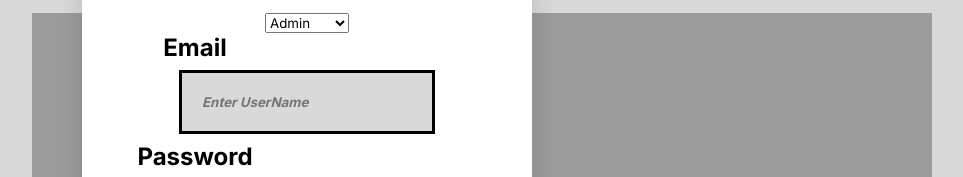
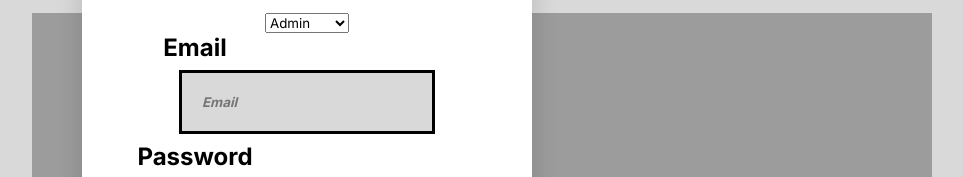
Before and after one commit to QauAli/front-end, a React (Create React App) app: page /Signup in a window 1280 px wide. Shown: the part 137-314 px from the top of the page, without its empty margins (158-1121 px from the left). Built offline with nearby package versions, Linux system fonts and the light colour scheme.

Commit message:
updating profile component populated

```diff
--- a/src/DynamicComponents/Profile.js
+++ b/src/DynamicComponents/Profile.js
@@ -1,11 +1,25 @@
-import React, { useState } from 'react';
+import React, { useState, useEffect } from 'react';
 import './Profileupdate.css';
 import { useLocation } from 'react-router-dom';
 import defaultAvatar from '../images/default-avatar.png';
+import arrays from "../variables/globals";
+
 
 function Profile() {
   const location = useLocation();
   // const role = location.state ? location.state.role : values.role;
+
+  useEffect(() => {
+
+    if(arrays.isLoggedin){
+      setvalues({...values, email:arrays.email, password:arrays.password})
+
+    }
+
+    console.log("Email="+arrays.email + "password="+arrays.password+"role="+arrays.role);
+
+  },);
+
 
   const [values, setvalues] = useState({
     email: "",
--- a/src/components/LoginMember/LoginMember.js
+++ b/src/components/LoginMember/LoginMember.js
@@ -10,7 +10,14 @@ function LoginMember(props) {
 
   function handleUser(data) {
     arrays.user.push(data);
+    arrays.isLoggedin = true;
+    arrays.email = data.email;
+    arrays.role = data.role;
+    arrays.password = data.password;
+    console.log(data);
+
     props.onRoleChange(data.role);
+    console.log("aaabbc"+arrays.isLoggedin);
     switch (data.role) {
       case 'admin':
         console.log("Navigating to Admindashboard");
@@ -29,7 +36,7 @@ function LoginMember(props) {
         navigate("/");
         break;
     }
-    navigate("/Profile", { state: { role: role } }); // Use type instead of data.role
+   // navigate("/Profile", { state: { role: role } }); // Use type instead of data.role
   }
 
 
@@ -82,6 +89,7 @@ function LoginMember(props) {
 
     if (!response.ok) {
       console.log("Email OR Password Incorrect");
+      arrays.isLoggedin = false;
     } else {
       // console.log("Login Successfully");
       //console.log("handle registration login role",data.role);
@@ -107,7 +115,7 @@ function LoginMember(props) {
         <input
           className="input"
           type="text"
-          placeholder="Enter UserName"
+          placeholder="Email"
           name="email"
           value={values.email}
           onChange={handlechange}
--- a/src/variables/globals.js
+++ b/src/variables/globals.js
@@ -2,6 +2,9 @@
 
 const arrays = {
     user: [],
-    role: []
+    isLoggedin:Boolean,
+    role:String,
+    email:String,
+    password:String
 }
 export default arrays;
```
